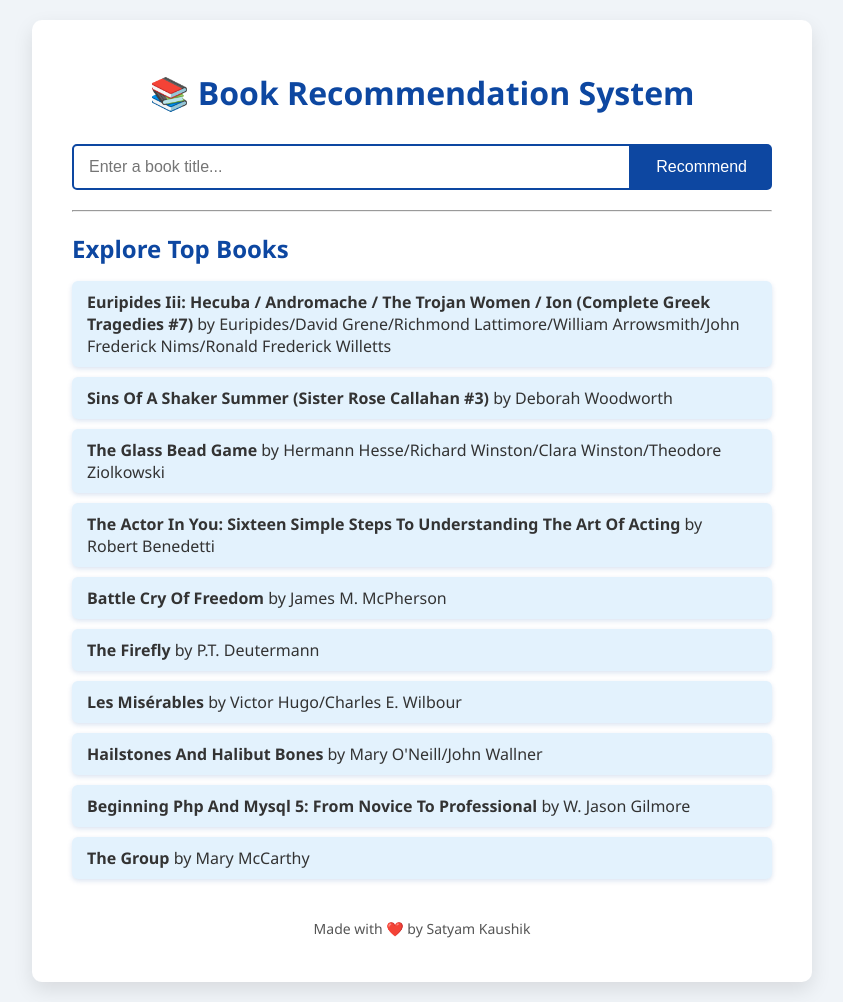
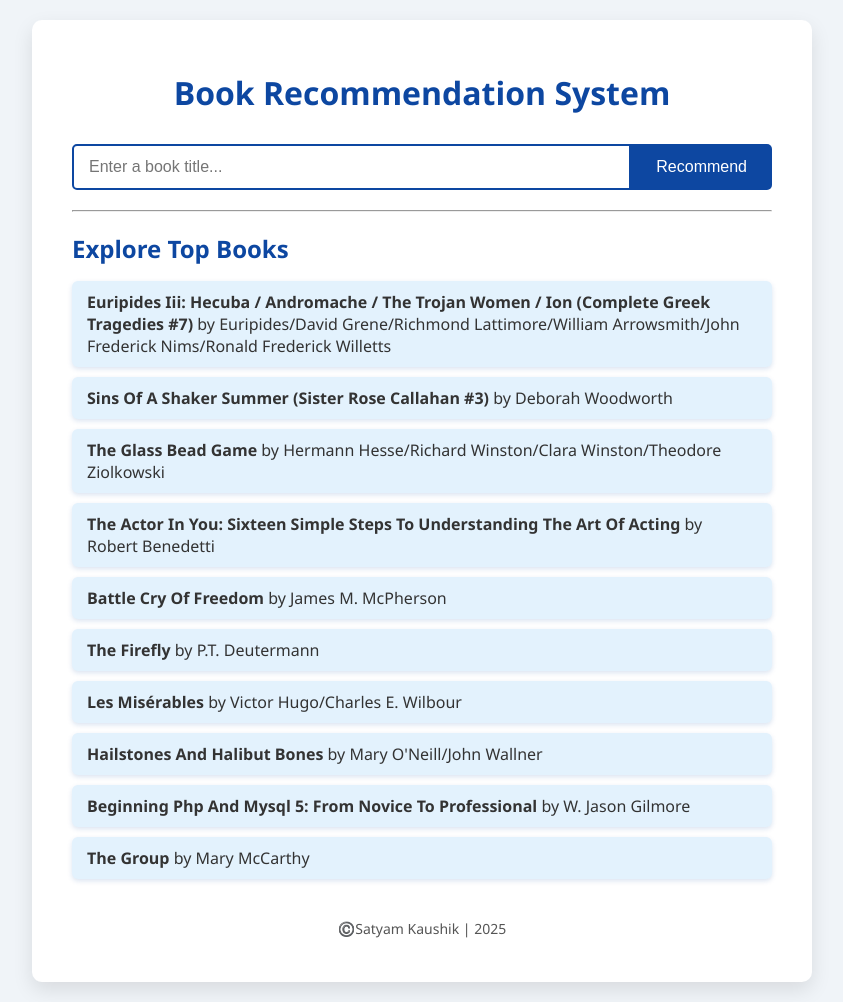
Before and after one commit to satyamk795/book-recommendation-system, a Flask app: page / in a window 1280 px wide. Shown: the whole page, without its empty margins (218-1061 px from the left). Run offline with Flask 3, Linux system fonts and the light colour scheme.

Commit message:
Update index.html

```diff
--- a/templates/index.html
+++ b/templates/index.html
@@ -8,7 +8,7 @@
 </head>
 <body>
     <div class="container">
-        <h1>📚 Book Recommendation System</h1>
+        <h1>Book Recommendation System</h1>
 
         <form method="POST" action="/">
             <input type="text" name="book" placeholder="Enter a book title..." autocomplete="off" />
@@ -45,7 +45,7 @@
         </ul>
 
         <footer>
-            <p>Made with ❤️ by Satyam Kaushik</p>
+            <p>©️Satyam Kaushik | 2025</p>
         </footer>
     </div>
 </body>
```
